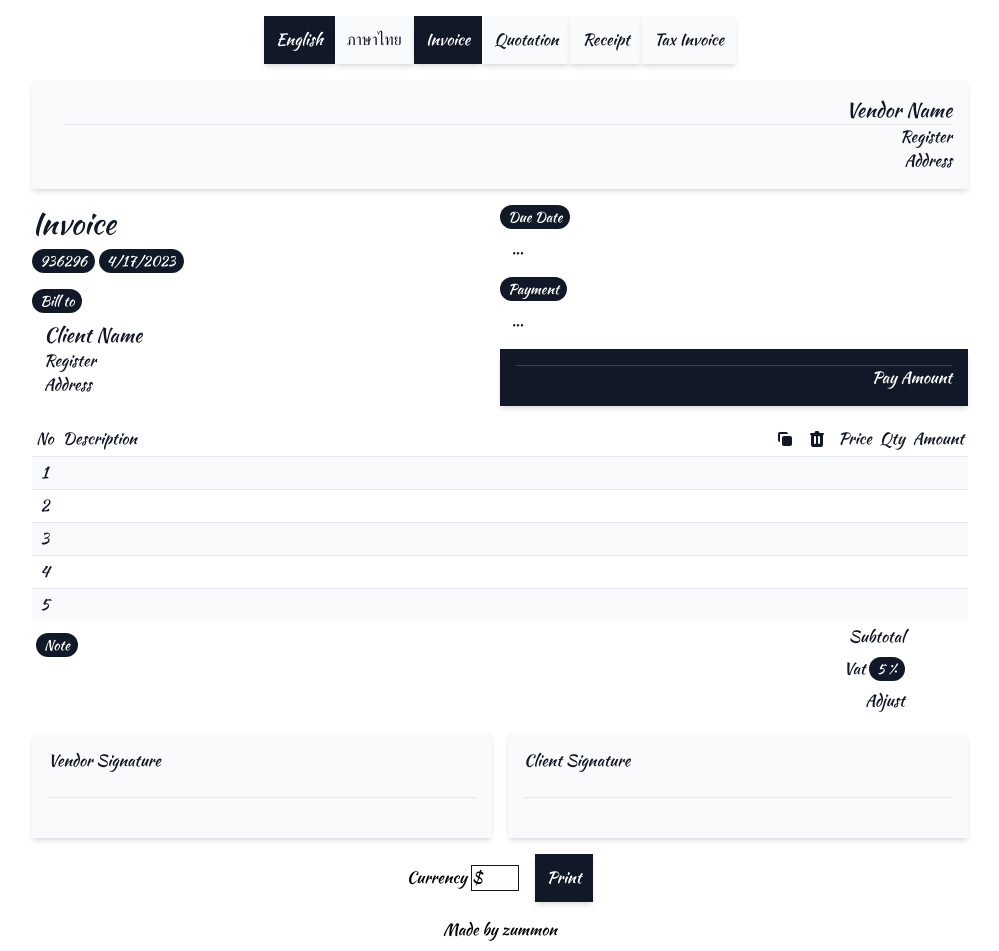
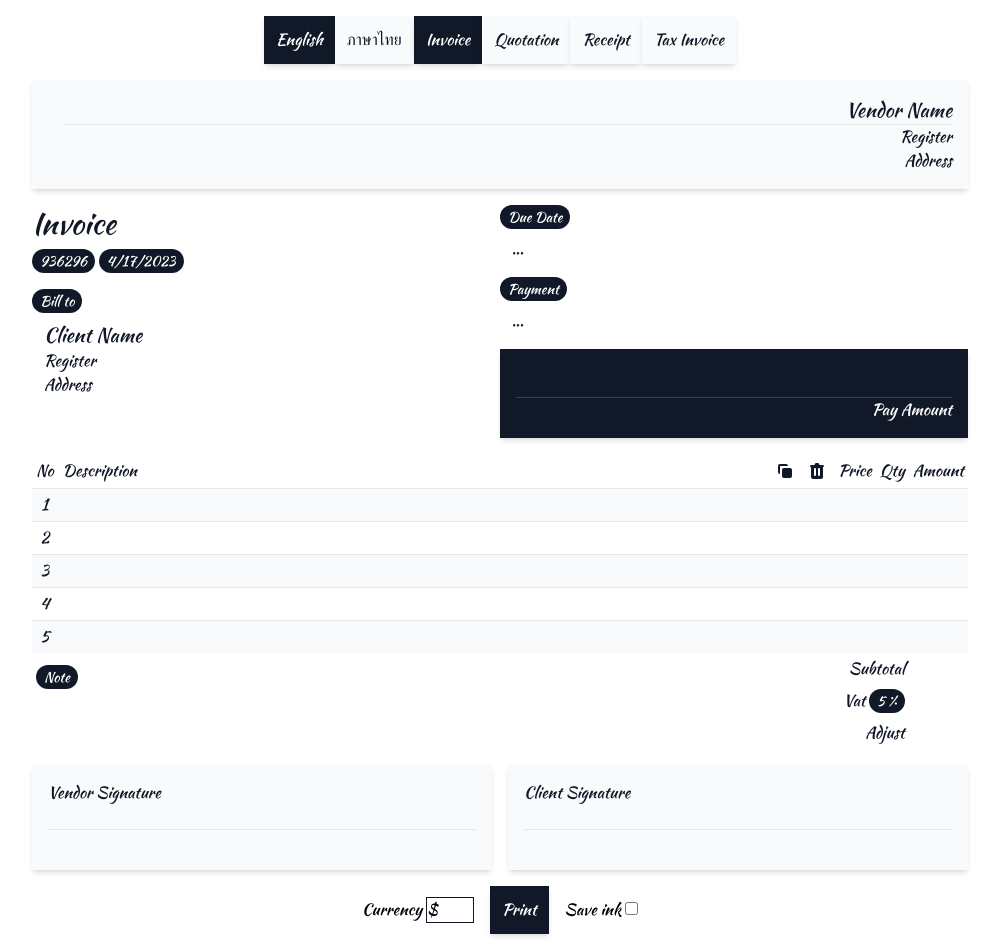
Before and after one commit to zummon/invoice-tagcard, a Svelte app: page / in a window 1280 px wide. Shown: the top 951 px of the page, without its empty margins (140-1139 px from the left). Built offline with nearby package versions, Linux system fonts and the light colour scheme.

Commit message:
Update App.svelte

```diff
--- a/src/App.svelte
+++ b/src/App.svelte
@@ -1,10 +1,10 @@
 <script>
 	import { onMount } from "svelte";
 	export let data;
-
 	let l = data[""].label[""];
 	let q = data[""].q;
 
+	let saveink = false
 	const price = number => {
 	  number = Number(number);
 	  if (number === 0 || isNaN(number)) {
@@ -135,9 +135,10 @@
 			{/if}
 			<span class="inline-block rounded-3xl bg-gray-900 text-white py-0.5 px-2 text-sm">{l.paymethod}</span>
 			<p class="pl-3 mt-2 mb-4" contenteditable="true" bind:textContent={q.paymethod}></p>
-			<div class="bg-gray-900 text-white text-right p-4 shadow-md">
+			<div class="text-right p-4 shadow-md {saveink ? '' : 'bg-gray-900 text-white'}">
 				<h2 class="border-b border-gray-700 text-2xl">
-					{price(q.totalFinal)}
+					<span class="opacity-0">&check;</span>
+					<span>{price(q.totalFinal)}</span>
 				</h2>
 				<p class="">{l.totalFinal}</p>
 			</div>
@@ -278,4 +279,8 @@
 	<button class="p-3 shadow-md text-white bg-gray-900" on:click={() => {window.print()}}>
 		Print
 	</button>
+	<label class="">
+		<span class="">Save ink</span>
+		<input class="accent-gray-900" type="checkbox" bind:checked={saveink} />
+	</label>
 </div>
```
